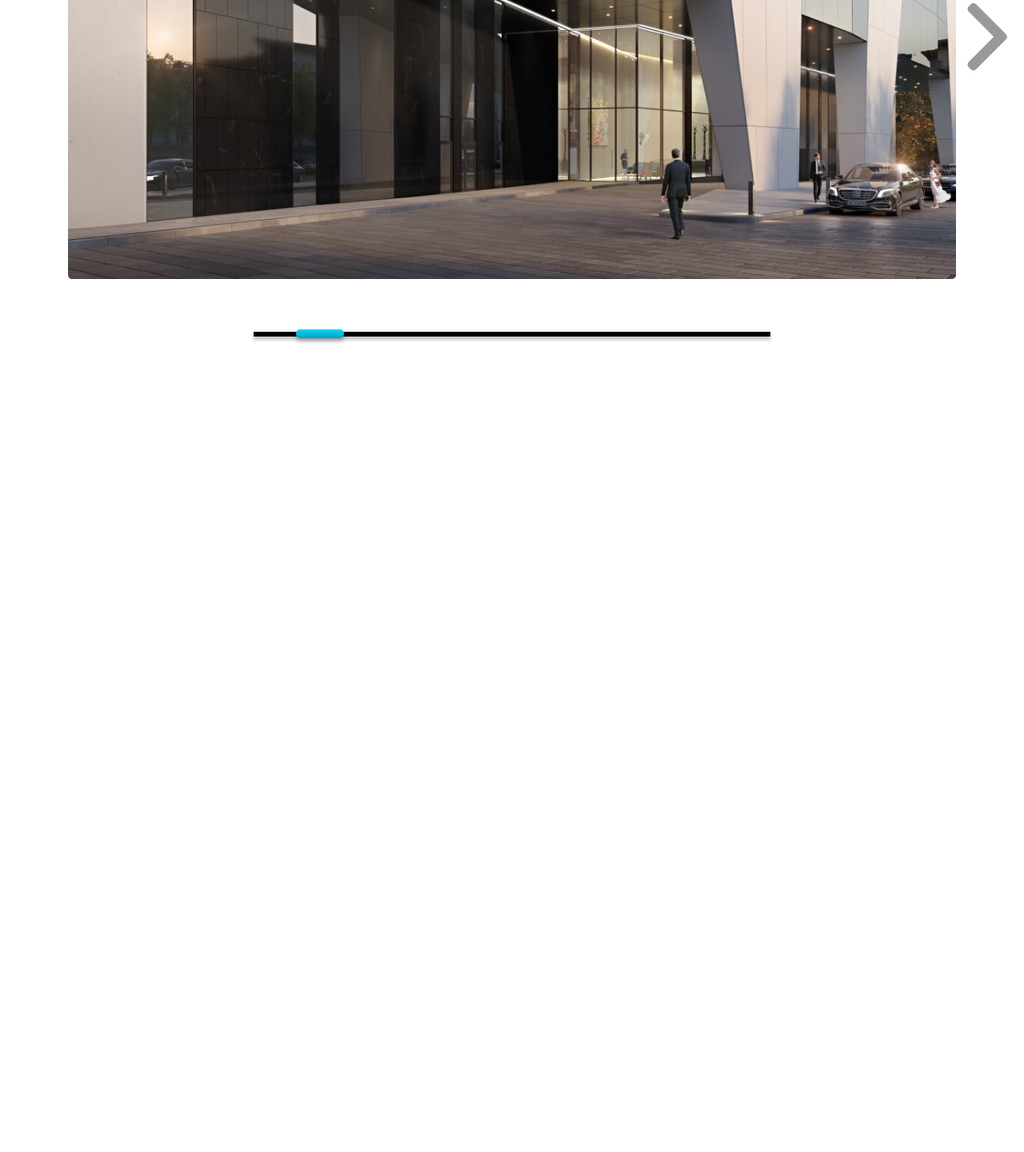
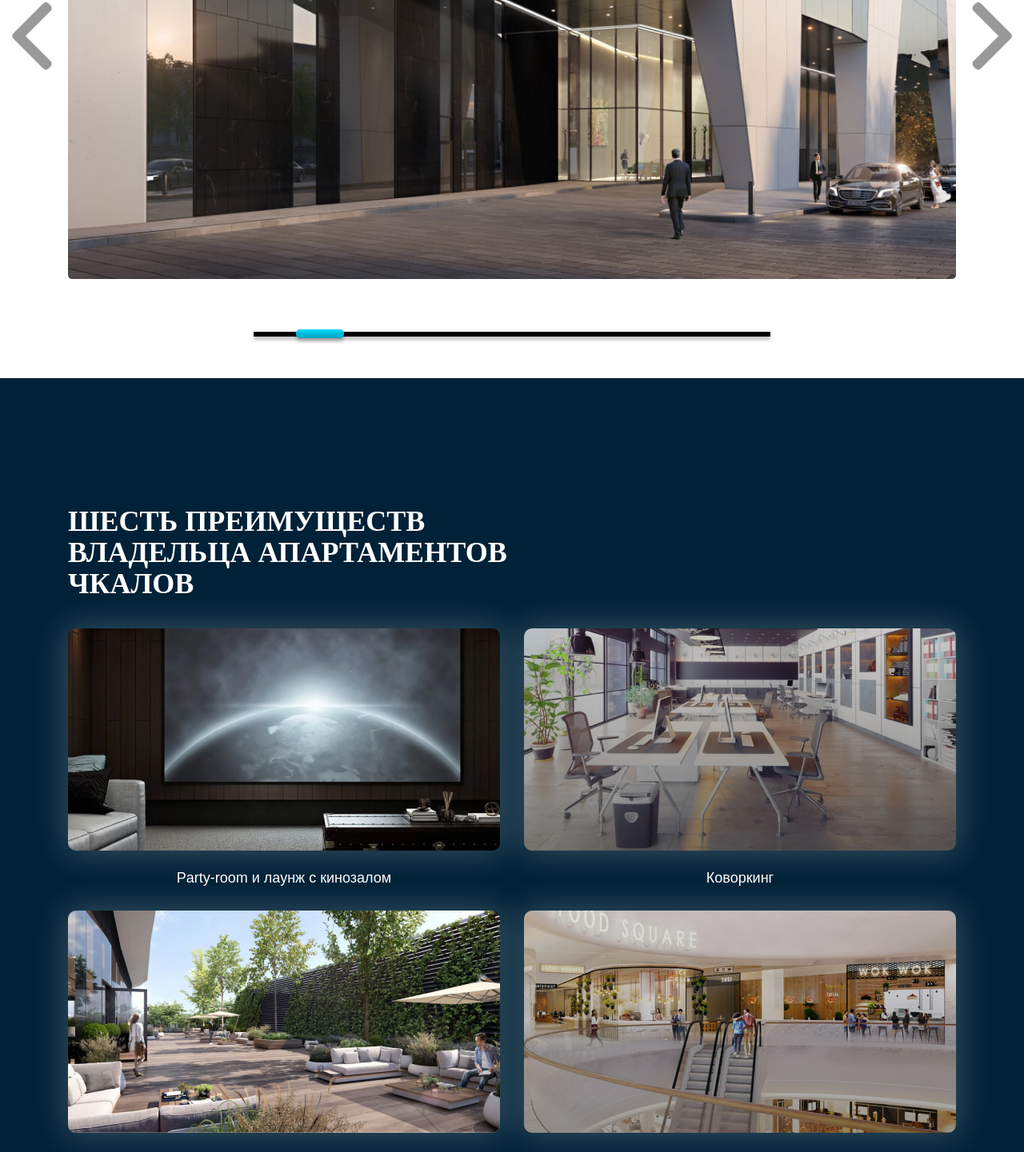
Before and after one commit to RMalyk/Chkalov, a website: page app/index.html in a window 1280 px wide. Shown: the part 1359-2800 px from the top of the page at 80% size. Before the commit the page ends 1797 px from the top, so only its background shows below. Drawn offline with nearby package versions, Linux system fonts and the light colour scheme; files that its build step writes are made by us from their sources; files whose address does not match are found by name.

Commit message:
create benefits

```diff
--- a/app/index.html
+++ b/app/index.html
@@ -67,10 +67,10 @@
 
     <section class="page__section section-project">
         <div class="container">
-            <div class="page__section-title">Фотографии проекта</div>
-            <div class="page__section-text">Дом Chkalov - это динамика города, это 4 этажа собственного центра. Галереи
+            <h3 class="page__section-title">Фотографии проекта</h3>
+            <p class="page__section-text">Дом Chkalov - это динамика города, это 4 этажа собственного центра. Галереи
                 модных брендов,
-                рестораны и кафе. Оперативное и удобное решение бытовых вопросов.</div>
+                рестораны и кафе. Оперативное и удобное решение бытовых вопросов.</p>
 
 
             <div class="slider-box">
@@ -84,6 +84,44 @@
         </div>
     </section>
 
+    <section class="page__section section-benefits">
+        <div class="container">
+            <h3 class="page__section-title">ШЕСТЬ преимуществ Владельца
+                апартаментов Чкалов</h3>
+            <div class="benefits__list">
+                <div class="benefits__item">
+                    <img class="benefits__item-img" src="images/benefits/benefits-1.jpg" alt="#">
+                    <p class="benefits__item-text">Party-room и
+                        лаунж с кинозалом</p>
+                </div>
+                <div class="benefits__item">
+                    <img class="benefits__item-img" src="images/benefits/benefits-2.jpg" alt="#">
+                    <p class="benefits__item-text">Коворкинг</p>
+                </div>
+                <div class="benefits__item">
+                    <img class="benefits__item-img" src="images/benefits/benefits-3.jpg" alt="#">
+                    <p class="benefits__item-text">Ресторан с террасой </p>
+                </div>
+                <div class="benefits__item">
+                    <img class="benefits__item-img" src="images/benefits/benefits-4.jpg" alt="#">
+                    <p class="benefits__item-text">Отдельный доступ к
+                        торговой галерее</p>
+                </div>
+                <div class="benefits__item">
+                    <img class="benefits__item-img" src="images/benefits/benefits-5.jpg" alt="#">
+                    <p class="benefits__item-text">Wellness - клуб и
+                        студия йоги и пилатеса</p>
+                </div>
+                <div class="benefits__item">
+                    <img class="benefits__item-img" src="images/benefits/benefits-6.jpg" alt="#">
+                    <p class="benefits__item-text">Круглосуточные службы
+                        и сервис</p>
+                </div>
+            </div>
+        </div>
+    </section>
+
+
 
 
     <script src="js/libs.min.js"></script>
--- a/app/js/main.js
+++ b/app/js/main.js
@@ -1,7 +1,7 @@
 $(function () {
     $('.slider-box').slick({
-        prevArrow: '<button class="slider-btn-left"><svg width="50" height="84" viewBox="0 0 50 84" fill="none" xmlns="http://www.w3.org/2000/svg"><path d="M1.66447 45.2777L39.0455 82.6581C39.9101 83.5233 41.0642 84 42.2949 84C43.5255 84 44.6796 83.5233 45.5442 82.6581L48.2971 79.9059C50.0884 78.1125 50.0884 75.1978 48.2971 73.4072L16.9073 42.0174L48.3319 10.5928C49.1965 9.72753 49.6738 8.57407 49.6738 7.34413C49.6738 6.11282 49.1965 4.95937 48.3319 4.09343L45.579 1.34193C44.7138 0.476677 43.5603 -5.3446e-07 42.3297 -6.42045e-07C41.0991 -7.49629e-07 39.9449 0.476676 39.0804 1.34193L1.66447 38.7565C0.79784 39.6245 0.321846 40.7834 0.324577 42.0154C0.321846 43.2521 0.79784 44.4104 1.66447 45.2777Z" fill="black" fill-opacity="0.4"/></svg></button>',
-        nextArrow: '<button class="slider-btn-right"><svg width="50" height="84" viewBox="0 0 50 84" fill="none" xmlns="http://www.w3.org/2000/svg"><path d="M48.4801 38.7223L11.099 1.34194C10.2344 0.476679 9.08029 0 7.84967 0C6.61904 0 5.46491 0.476679 4.60033 1.34194L1.84747 4.09411C0.0561705 5.88746 0.0561705 8.80217 1.84747 10.5928L33.2373 41.9826L1.81264 73.4072C0.948065 74.2725 0.470703 75.4259 0.470703 76.6559C0.470703 77.8872 0.948065 79.0406 1.81264 79.9066L4.5655 82.6581C5.43076 83.5233 6.58422 84 7.81484 84C9.04546 84 10.1996 83.5233 11.0642 82.6581L48.4801 45.2435C49.3467 44.3755 49.8227 43.2166 49.82 41.9846C49.8227 40.7479 49.3467 39.5896 48.4801 38.7223Z" fill="black" fill-opacity="0.4"/></svg></button>',
+        prevArrow: '<button class="slider-btn-left"></button>',
+        nextArrow: '<button class="slider-btn-right"></button>',
         dots: true,
         dotsClass: 'slick-dots',
     });
--- a/app/scss/_global.scss
+++ b/app/scss/_global.scss
@@ -1,15 +1,21 @@
-*{
+* {
     box-sizing: border-box;
 }
 
-*::after,*::before{
+*::after,
+*::before {
     box-sizing: inherit;
 }
 
-a{
+a {
     text-decoration: none;
     display: inline-block;
     color: inherit;
+}
+
+ul, li{
+    padding: 0;
+    margin: 0;
 }
 
 .container {
@@ -17,3 +23,13 @@ a{
     width: 1110px;
     margin: 0 auto;
 }
+
+.page__section {
+    &-title {
+        @extend %GoudyTrajan-Medium;
+        font-size: 36px;
+        line-height: 39px;
+        text-transform: uppercase;
+        margin-top: 100px;
+    }
+}
--- a/app/scss/style.scss
+++ b/app/scss/style.scss
@@ -167,15 +167,16 @@
 
 .section-project {
     margin-top: 100px;
+    margin-bottom: 100px;
 }
 
 .page__section {
-    &-title {
-        @extend %GoudyTrajan-Medium;
-        font-size: 36px;
-        line-height: 39px;
-        text-transform: uppercase;
-    }
+    // &-title {
+    //     @extend %GoudyTrajan-Medium;
+    //     font-size: 36px;
+    //     line-height: 39px;
+    //     text-transform: uppercase;
+    // }
 
     &-text {
         margin-top: 40px;
@@ -193,22 +194,34 @@
 .slider-btn-right,
 .slider-btn-left {
     background-color: transparent;
+
     border: none;
     outline: none;
     position: absolute;
     right: -70px;
     top: 50%;
+    height: 84px;
+    width: 50px;
+    cursor: pointer;
+    transition: 0.3s;
+    &:hover {
+        transform: scale(1.2, 1.2);
+    }
 }
 
 .slider-btn-left {
     position: absolute;
     left: -70px;
     top: 50%;
+    background-image: url("../images/arrow-left.svg");
+}
+.slider-btn-right {
+    background-image: url("../images/arrow-right.svg");
 }
 
 .slick-dots {
-    padding: 0;
-    margin: 0;
+    // padding: 0;
+    // margin: 0;
     text-align: center;
     display: flex;
     justify-content: center;
@@ -258,3 +271,40 @@
     position: relative;
     z-index: 2;
 }
+
+.section-benefits {
+    background-color: #002137;
+    padding-top: 100px;
+}
+
+.page__section-title {
+    color: #fff;
+    max-width: 667px;
+    margin-top: 60px;
+}
+
+.benefits__list {
+    display: flex;
+    justify-content: space-between;
+    flex-wrap: wrap;
+}
+
+.benefits__item {
+    &-img {
+        box-shadow: 0px 0px 40px 5px rgba(255, 255, 255, 0.2);
+        border-radius: 10px;
+
+    }
+    &:hover {
+        box-shadow: 0px 0px 40px 5px rgba(255, 255, 255, 0.5);
+    }
+
+    &-text {
+        @extend %Montserat-Redular;
+        font-size: 18px;
+        line-height: 22px;
+        text-align: center;
+        color: #fff;
+        margin-bottom: 30px;
+    }
+}
```
Also changed, not shown: app/css/style.min.css, app/js/main.min.js.
